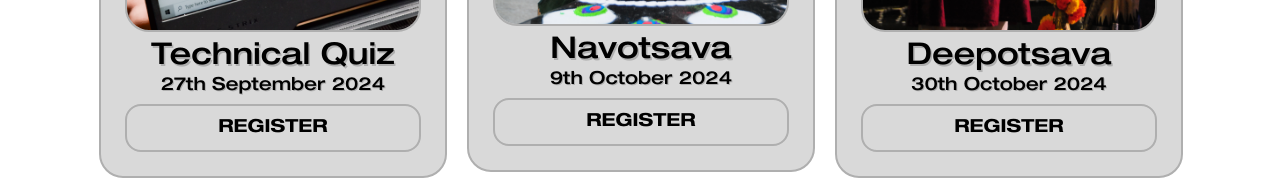
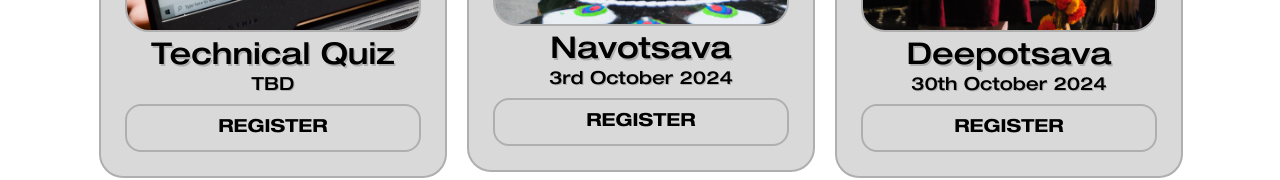
Before and after one commit to EventsAtForce/eventsatforce-website, a React (Vite) app: page /Events in a window 1280 px wide. Shown: the part 557-737 px from the top of the page. Built offline with nearby package versions, Linux system fonts and the light colour scheme.

Commit message:
update: event registration link

```diff
--- a/src/pages/Events.jsx
+++ b/src/pages/Events.jsx
@@ -16,18 +16,19 @@ import Farewell from "../assets/images/Events/Farewell.png";
 const eventsList = [
     {
         name: "Aarambha",
-        date: "12th September 2024",
+        date: "28th October 2024",
         image: Aarambha,
     },
     {
         name: "Technical Quiz",
-        date: "27th September 2024",
+        date: "TBD",
         image: TechnicalQuiz,
     },
     {
         name: 'Navotsava',
-        date: "9th October 2024",
+        date: "3rd October 2024",
         image: Navotsava,
+        link: 'https://forms.gle/oKd2krpvxpeMibbCA',
     },
     {
         name: "Deepotsava",
@@ -36,27 +37,27 @@ const eventsList = [
     },
     {
         name: "Fresher's Day",
-        date: "09th November 2024",
+        date: "TBD",
         image: Freshers,
     },
     {
         name: "Hackathon",
-        date: "08th March 2025",
+        date: "TBD",
         image: TechnicalCompetition,
     },
     {
         name: "Aavishkar",
-        date: "22nd April 2025",
+        date: "TBD",
         image: Aavishkar,
     },
     {
         name: "Harmonics",
-        date: "23rd April 2025",
+        date: "TBD",
         image: Harmonics,
     },
     {
         name: "Farewell",
-        date: "06th May 2025",
+        date: "TBD",
         image: Farewell,
     }
 ]
```
